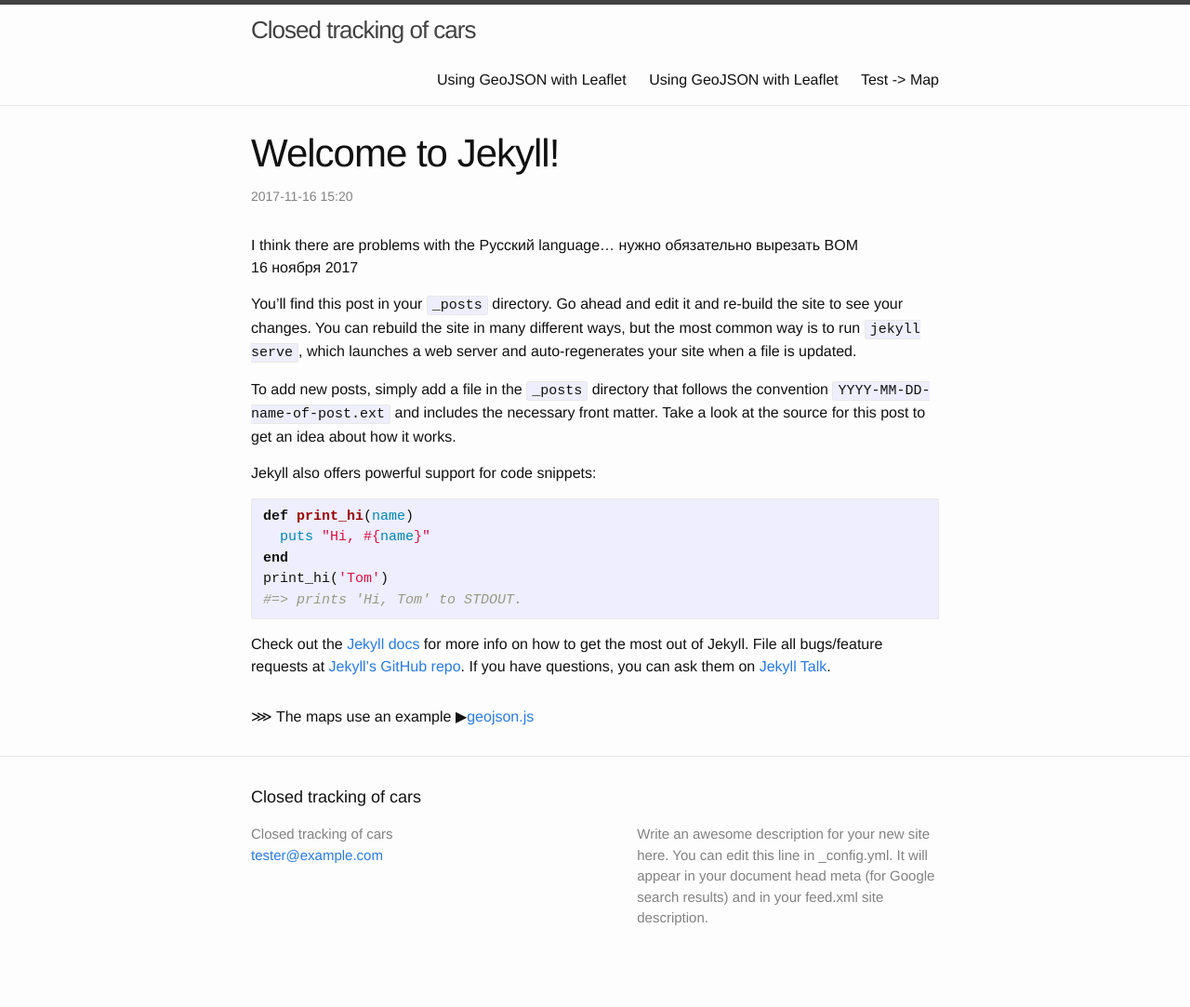
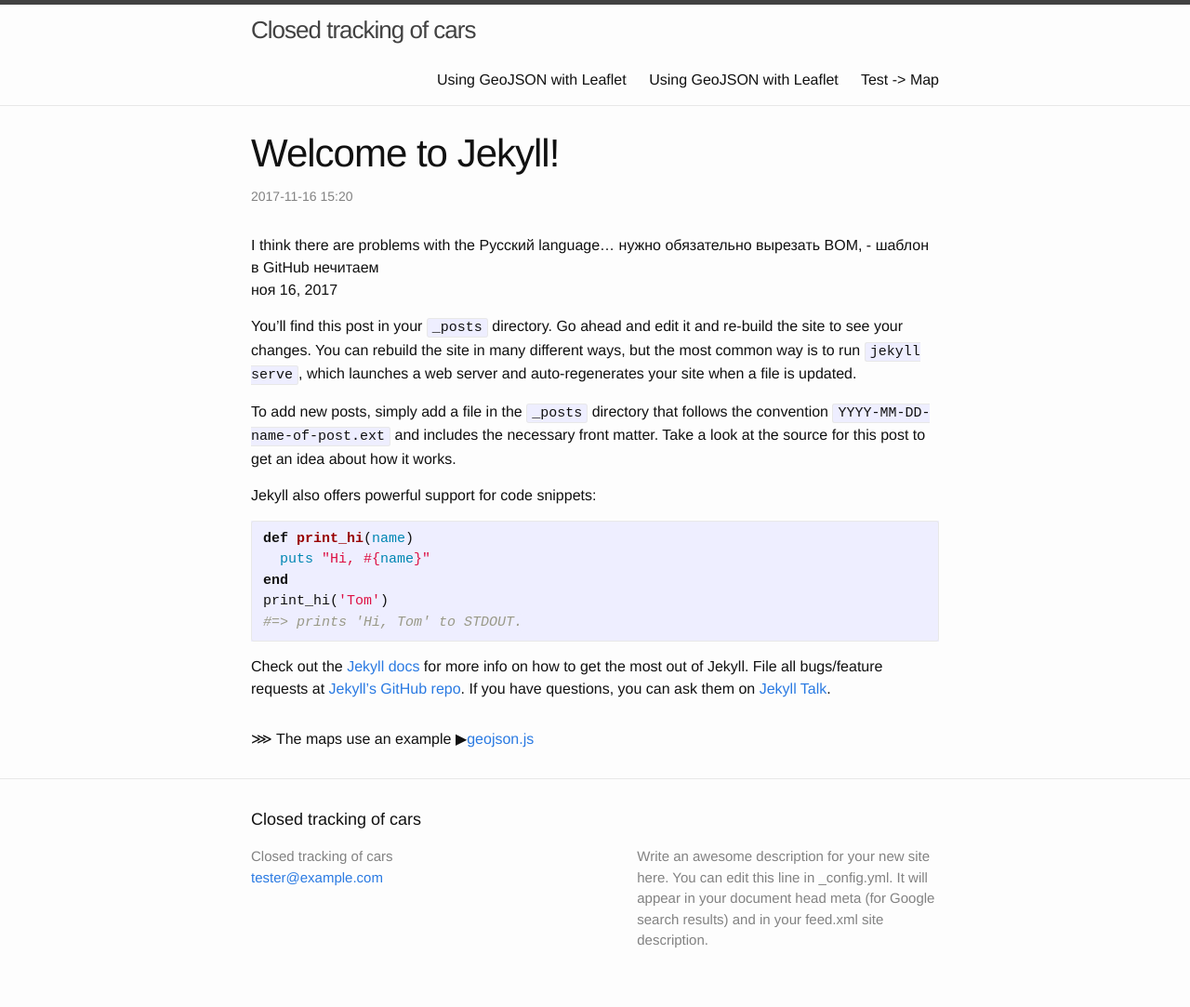
Before and after one commit to bopoh13/ctc-leaflet1, a Jekyll site: the page built from _posts/2017-11-16-welcome.md, in a window 1280 px wide. Shown: the whole page at 93% size. Built offline with Jekyll 4.4.1, drawn with Linux system fonts in a browser that asks for light colours; nearby versions of some CDN libraries; before the commit the page ends 1059 px from its top, so only the background shows below that.

Commit message:
Edit DATE

```diff
--- a/_config.yml
+++ b/_config.yml
@@ -13,7 +13,7 @@
 # you will see them accessed via {{ site.title }}, {{ site.email }}, and so on.
 # You can create any custom variable you would like, and they will be accessible
 # in the templates via {{ site.myvariable }}.
-encoding: bom|utf-8
+#encoding: bom|utf-8
 #language: ru-ru
 
 version: 3.7.0
@@ -45,7 +45,7 @@ plugins:
 ## More https://habrahabr.ru/post/336266/ and https://github.com/jekyll/jekyll/blob/master/docs/_config.yml
 collections:
   posts:
-    permalink: "/post/:short_year:month:day.:output_ext"
+    permalink: "/post/:short_year:month:day:output_ext"
     output: true
 
 defaults:
--- a/_posts/2017-11-16-welcome.md
+++ b/_posts/2017-11-16-welcome.md
@@ -5,8 +5,8 @@ date:   2017-11-16 15:20:00 +0300
 categories: jekyll update
 ---
 I think there are problems with the Русский language...
-нужно обязательно вырезать BOM
-{{ page.date | localize: "%d %B %Y" }}
+нужно обязательно вырезать BOM, - шаблон в GitHub нечитаем
+{{ page.date | localize: "%b %-d, %Y" }}
 
 You'll find this post in your `_posts` directory. Go ahead
 and edit it and re-build the site to see your changes. You
```
